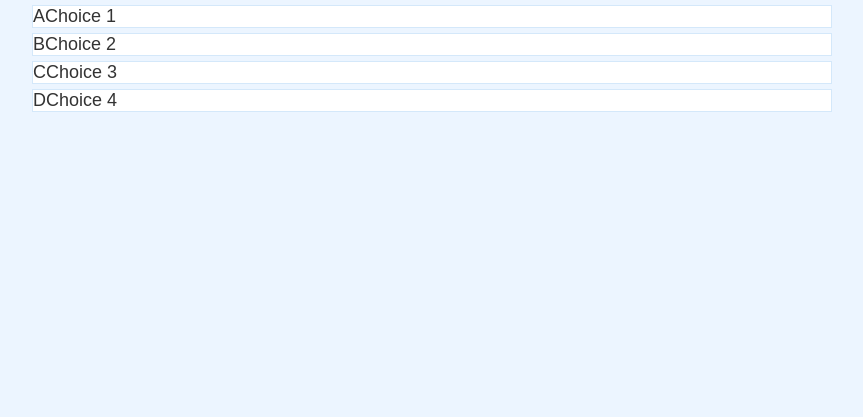
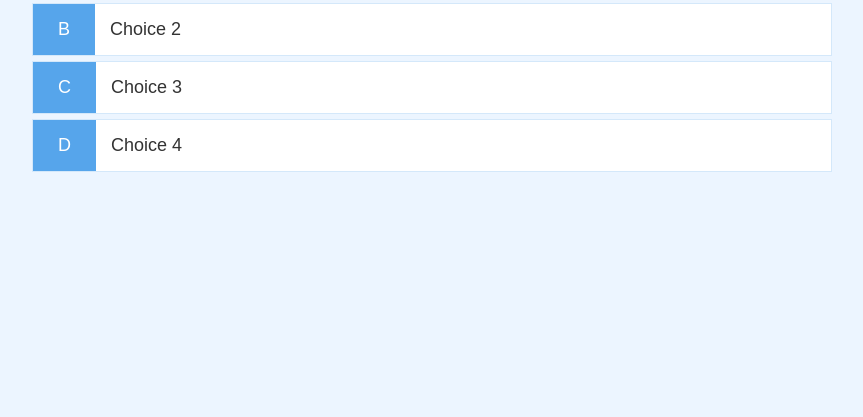
Before and after one commit to alsricha/Code-Quiz, a plain HTML site: page quiz.html in a window 1280 px wide. Shown: the part 383-800 px from the top of the page, without its empty margins (208-1071 px from the left). Drawn offline with Linux system fonts and the light colour scheme.

```diff
--- a/javascript.js
+++ b/javascript.js
@@ -0,0 +1 @@
+console.log("Hello world from game");
--- a/quiz.css
+++ b/quiz.css
@@ -6,3 +6,20 @@
     border: 0.1rem solid rgb(86,165,235, 0.25);
     background-color: white;
 }
+
+.choice-container:hover {
+    cursor: pointer;
+    box-shadow: 0 0.4rem 1.4rem 0 rgba(86, 185, 235, 0.5);
+    transform: translate(-0.1rem);
+    transition: transform 150ms;
+}
+
+.choice-prefix {
+    padding: 1.5rem 2.5rem;
+    background-color: #56a5eb;
+    color: white;
+}
+
+.choice-text {
+    padding: 1.5rem;
+}
--- a/quiz.html
+++ b/quiz.html
@@ -35,9 +35,6 @@
             </div>
         </div>
     </div>
-
-
-
-
+    <script> src="javascript.js"</script>
 </body>
 </html>
```
